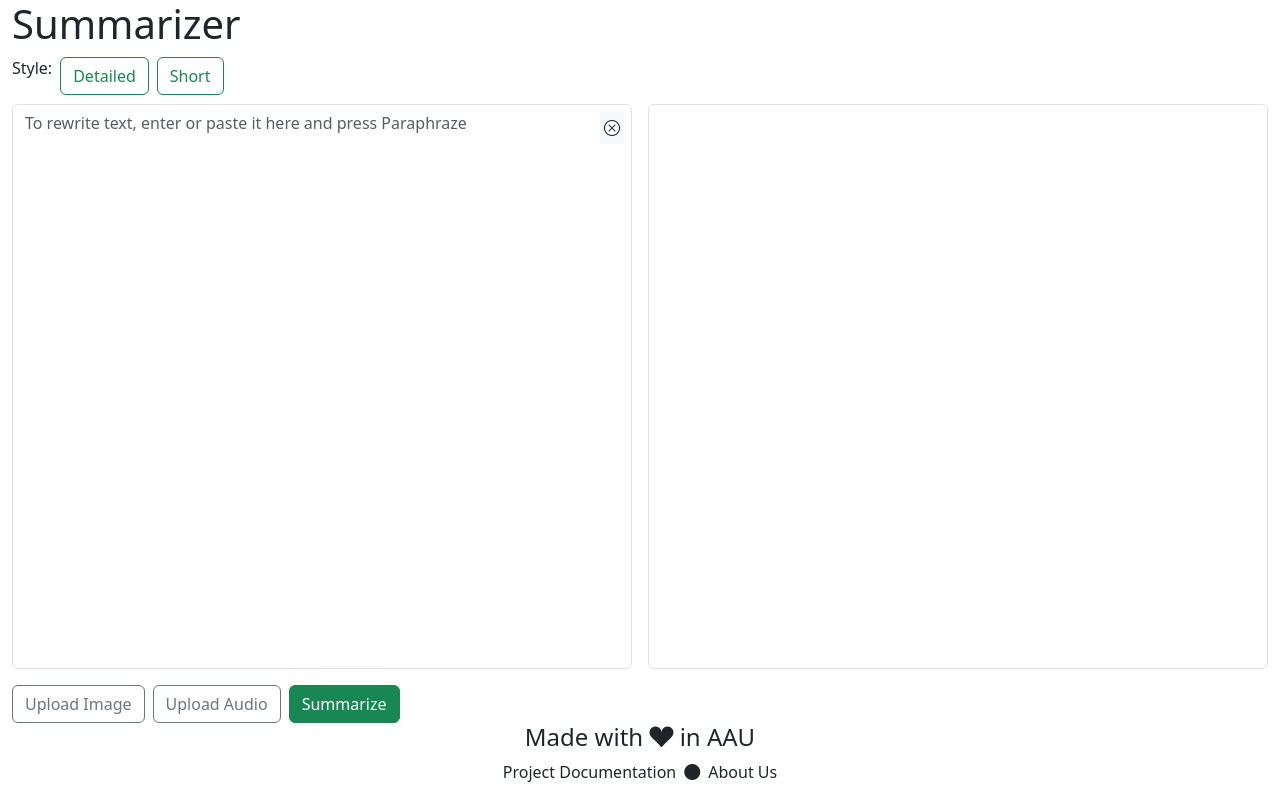
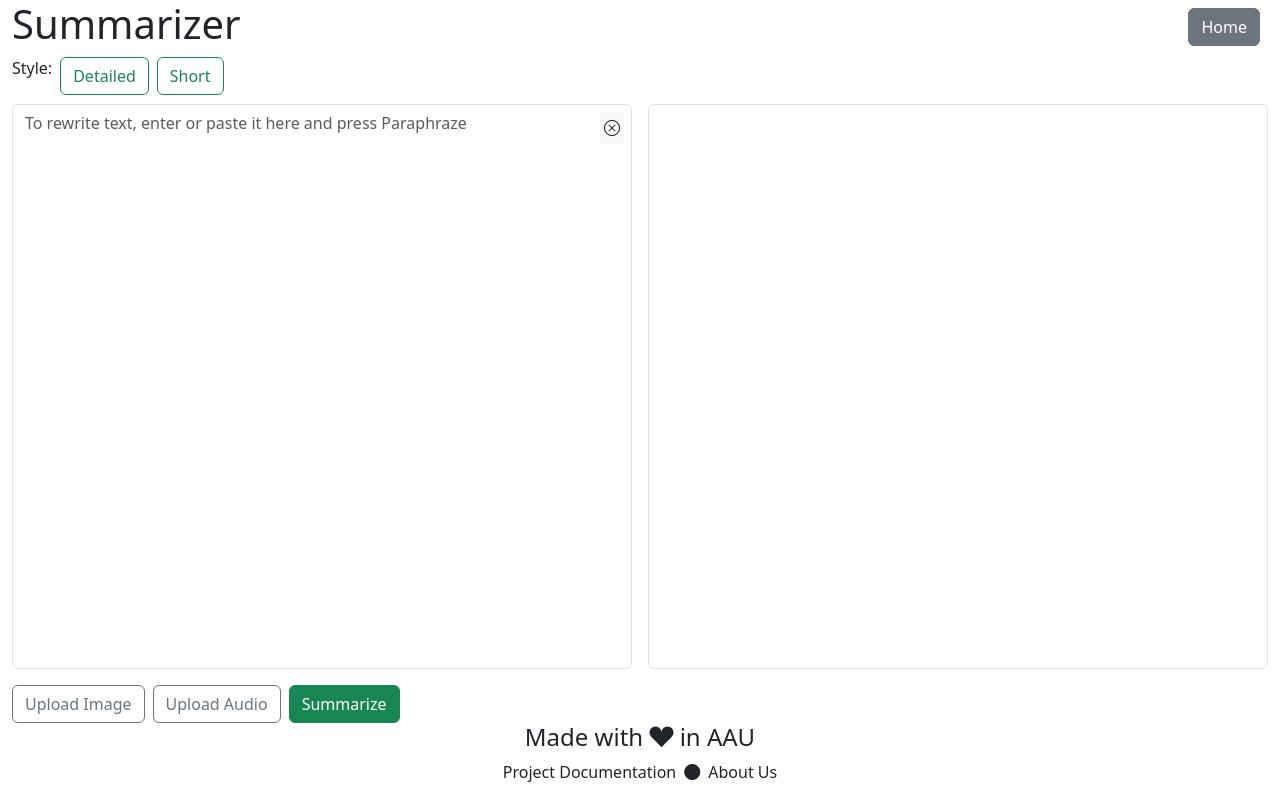
Before and after one commit to jacopobellosi/StudyMate---ASE-project, a React (Vite) app in the folder frontend/frontend/: page /summarizer in a window 1280 px wide. Built offline with nearby package versions, Linux system fonts and the light colour scheme.

Commit message:
Add home button

```diff
--- /dev/null
+++ b/frontend/frontend/src/components/Header.tsx
@@ -0,0 +1,29 @@
+import { useNavigate } from "react-router-dom";
+
+interface HeaderProps {
+  title: string;
+}
+
+const Header = ({ title }: HeaderProps) => {
+  let navigate = useNavigate();
+  return (
+    <div className="row">
+      <div className="col">
+        <h1>{title}</h1>
+      </div>
+      <div className="col text-end">
+        <button
+          type="button"
+          className="btn btn-secondary mt-2 me-2"
+          onClick={() => {
+            navigate("/");
+          }}
+        >
+          Home
+        </button>
+      </div>
+    </div>
+  );
+};
+
+export default Header;
--- a/frontend/frontend/src/components/Paraphrizer.tsx
+++ b/frontend/frontend/src/components/Paraphrizer.tsx
@@ -1,10 +1,11 @@
 import Footer from "./Footer";
+import Header from "./Header";
 import Textareas from "./Textareas";
 
 function Paraphrizer() {
   return (
     <div className="container-fluid vh-100 d-flex flex-column">
-      <h1>Paraphrizer</h1>
+      <Header title="Paraphrazer" />
       <div className="d-flex align-items-center gap-2">
         <p>Style: </p>
         <button type="button" className="btn btn-outline-success">
--- a/frontend/frontend/src/components/Summarizer.tsx
+++ b/frontend/frontend/src/components/Summarizer.tsx
@@ -1,10 +1,11 @@
 import Textareas from "./Textareas";
 import Footer from "./Footer";
+import Header from "./Header";
 
 function Summarizer() {
   return (
     <div className="container-fluid vh-100 d-flex flex-column">
-      <h1>Summarizer</h1>
+      <Header title="Summarizer" />
       <div className="d-flex align-items-center gap-2">
         <p>Style: </p>
         <button type="button" className="btn btn-outline-success">
```
